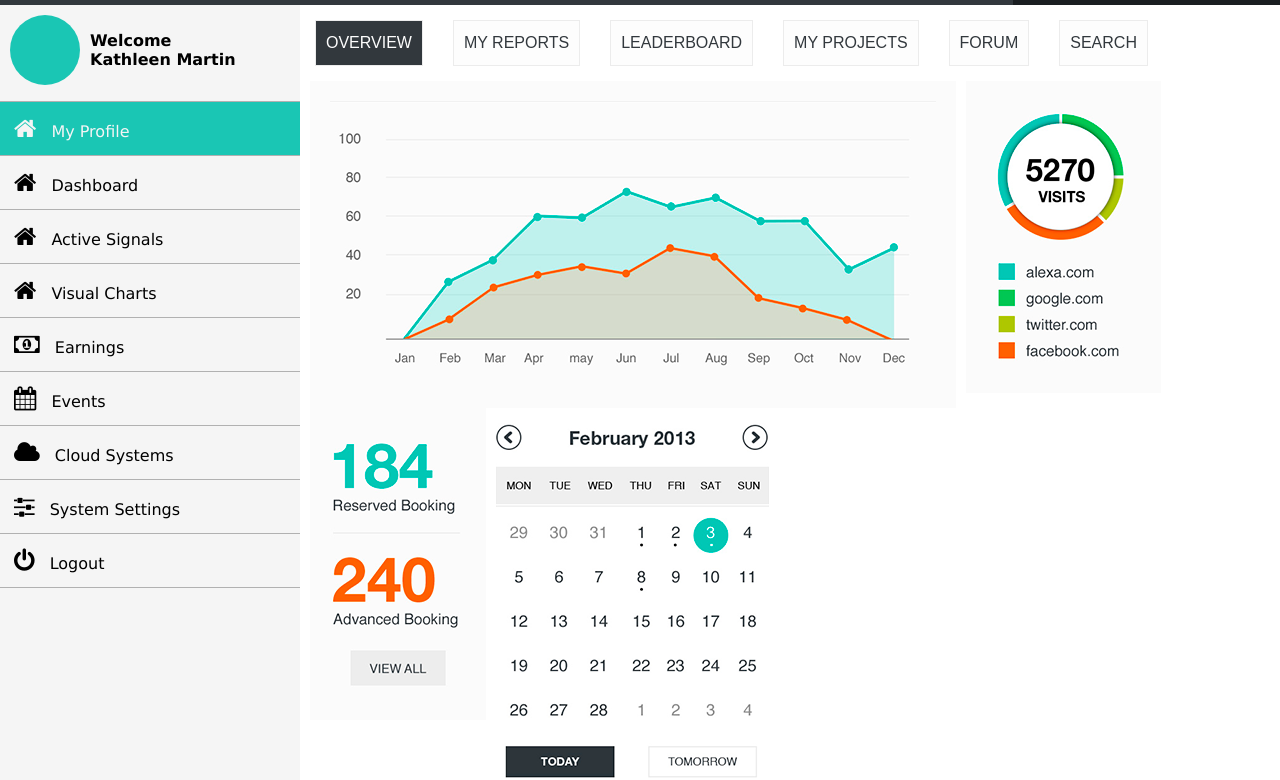
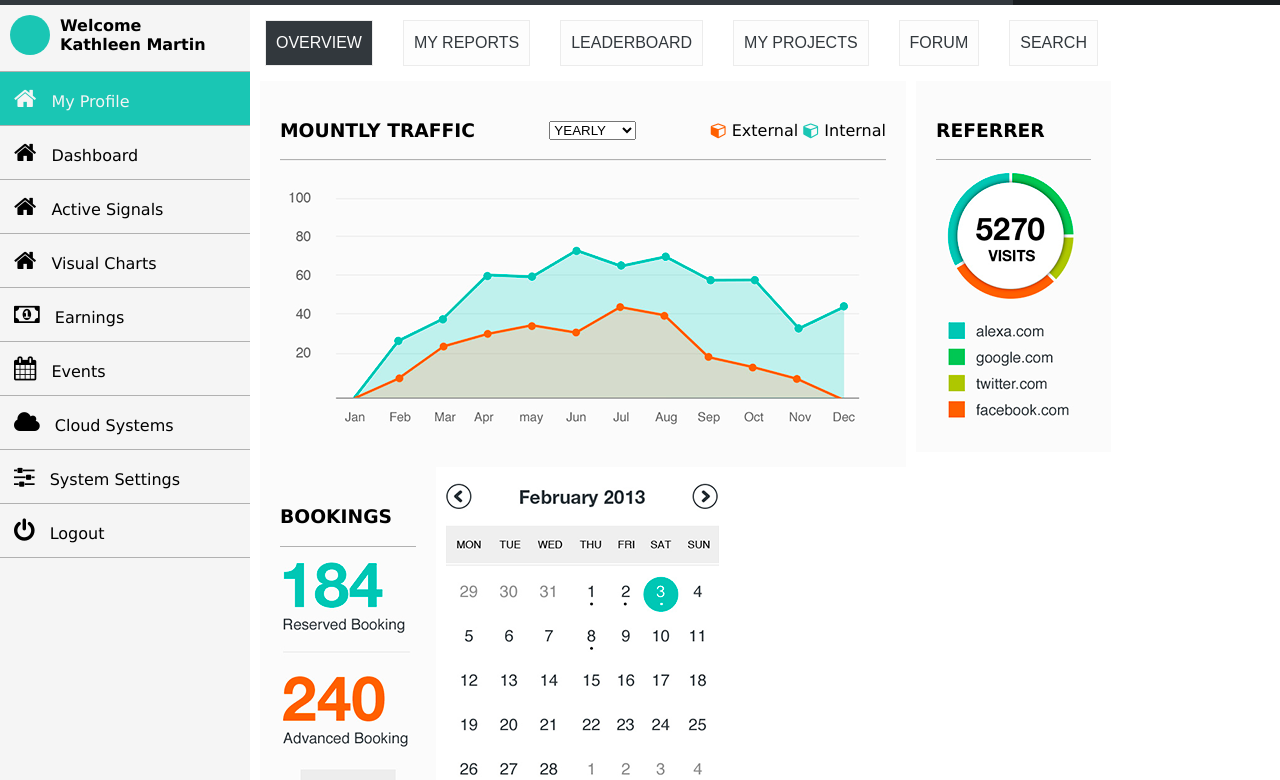
Before and after one commit to stepanO/dashboard, a website: page app/index.html in a window 1280 px wide. Shown: the part 50-830 px from the top of the page. Drawn offline with nearby package versions, Linux system fonts and the light colour scheme; some packages are replaced by stand-ins of ours.

Commit message:
minor fixed style, size font removed not use js

```diff
--- a/app/index.html
+++ b/app/index.html
@@ -8,8 +8,8 @@
     <link rel="stylesheet" href="style/main.css">
     <script src="//localhost:35729/livereload.js"></script>
 </head>
-<body ng-app="myApp">
-<div class="wrapper" ng-controller="mainCtrl as ctrl">
+<body>
+<div class="wrapper">
     <div class="flex-row header">
         <div class="search">
             <input class="search-input" placeholder="Search here">
@@ -47,7 +47,7 @@
                     <i class="fa fa-home" aria-hidden="true"></i>
                     <span>Active Signals</span>
                 </li>
-                <li class="tab-nav" >
+                <li class="tab-nav">
                     <i class="fa fa-home" aria-hidden="true"></i>
                     <span>Visual Charts</span>
                 </li>
@@ -87,12 +87,33 @@
             </div>
             <div class="flex-row middle" flex>
                 <div class="block block-traffic">
-                    <img src="image/graph.png">
+                    <div class="block-header">
+                        <h3>MOUNTLY TRAFFIC</h3>
+
+                        <div class="handle" flex>
+                            <select>
+                                <option>YEARLY</option>
+                                <option>MOUNTLY</option>
+                            </select>
+                        </div>
+                        <div class=""><i class="fa fa-cube icon-orange" aria-hidden="true"></i> External
+                            <i class="fa fa-cube icon-cyan" aria-hidden="true"></i> Internal
+                        </div>
+                    </div>
+                    <div class="block-body">
+                        <img src="image/graph.png">
+                    </div>
                 </div>
                 <div class="block block-referrer">
+                    <div class="block-header">
+                        <h3>REFERRER</h3>
+                    </div>
                     <img src="image/referrer.png">
                 </div>
                 <div class="block block-bookings">
+                    <div class="block-header">
+                        <h3>BOOKINGS</h3>
+                    </div>
                     <img src="image/bookings.png">
                 </div>
                 <div class="block block-calendar">
@@ -100,7 +121,8 @@
                 </div>
                 <div class="block block-task flex-row">
                     <div class="block-header">
-                        <h2>Task</h2>
+                        <h3>Task</h3>
+
                         <div class="handle" flex>
                             <button class="nav-button active">
                                 NEW
@@ -109,7 +131,9 @@
                                 FINISHED TASKS
                             </button>
                         </div>
-                        <div class="search-task"><input placeholder="Search Task"><i class="fa fa-search" aria-hidden="true"></i></div>
+                        <div class="search-task"><input placeholder="Search Task">
+                            <i class="fa fa-search" aria-hidden="true"></i>
+                        </div>
                     </div>
                     <div class="block-body">
                         <div class="block-content block-row" flex>
@@ -180,9 +204,5 @@
         </div>
     </div>
 </div>
-<script src="bower_components/angular/angular.js"></script>
-<script src="bower_components/angular-route/angular-route.js"></script>
-<script src="app.js"></script>
-<script src="mainCtrl.js"></script>
 </body>
 </html>
--- a/app/style/main.less
+++ b/app/style/main.less
@@ -99,8 +99,8 @@ body {
 }
 
 .panel-left {
-  width: 300px;
-  min-width: 300px;
+  width: 250px;
+  min-width: 250px;
   background-color: @white;
 
   .user-info {
@@ -109,11 +109,11 @@ body {
     align-items: center;
     .circle {
       margin-right: 10px;
-      width: 70px;
-      min-width: 70px;
-      height: 70px;
-      min-height: 70px;
-      border-radius: 35px;
+      width: 40px;
+      min-width: 40px;
+      height: 40px;
+      min-height: 40px;
+      border-radius: 20px;
       background-color: @light-blue;
     }
   }
@@ -179,6 +179,7 @@ body {
       display: flex;
       justify-content: space-between;
       border-bottom: 1px solid @gray;
+      align-items: center;
       >.handle {
         display: flex;
         justify-content: space-between;
@@ -245,15 +246,6 @@ ul {
       height: 50px;
       font-size: 64px;
       margin: 0 30px;
-      &.icon-cyan {
-        color: #1ac6b4;
-      }
-      &.icon-orange {
-        color: #ff6000;
-      }
-      &.icon-green {
-        color: @green;
-      }
     }
     > div {
       align-items: center;
@@ -336,3 +328,13 @@ ul {
     }
   }
 }
+
+.icon-cyan {
+  color: #1ac6b4;
+}
+.icon-orange {
+  color: #ff6000;
+}
+.icon-green {
+  color: @green;
+}
```
Also changed, not shown: app/style/main.css.
